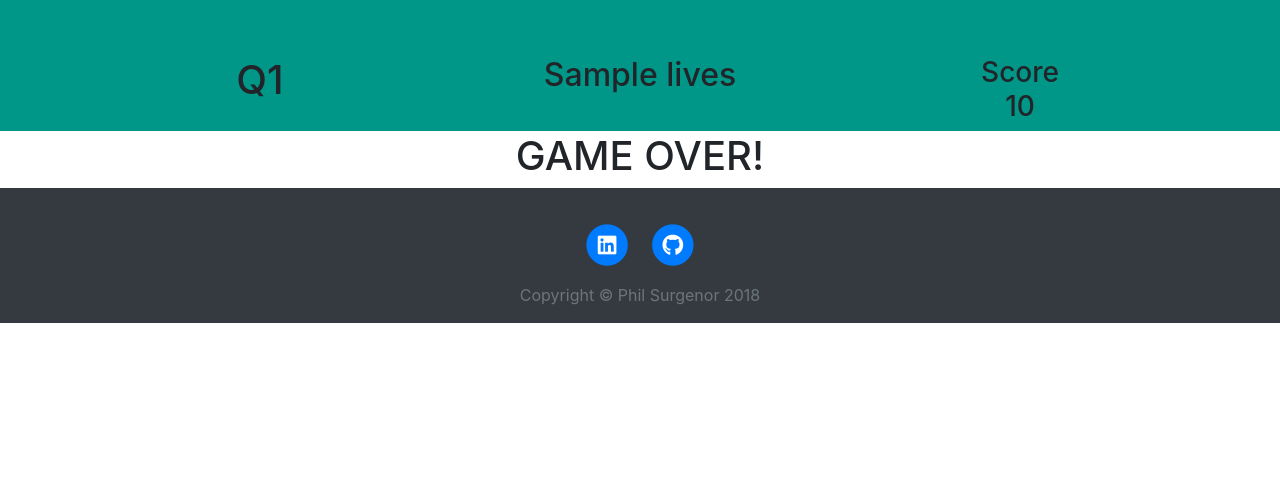
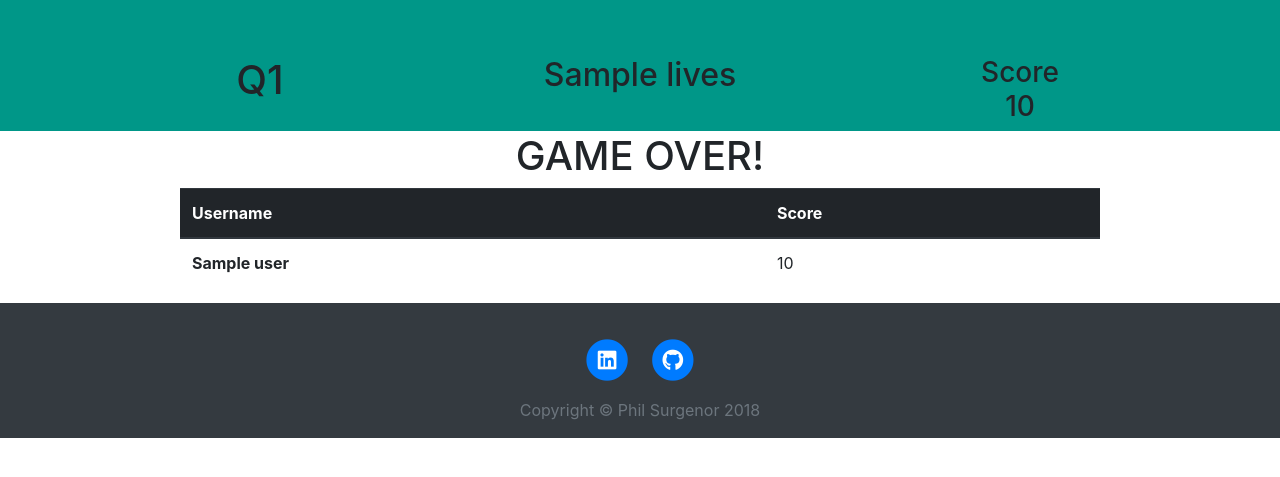
Before and after one commit to Code-Institute-Submissions/milestone3, a Flask app: template flask-game/templates/game-over.html in a window 1280 px wide. Shown: the part 56-533 px from the top of the page. Run offline with Flask 2, Linux system fonts and the light colour scheme; the template is opened without the code that fills it: most values are stand-ins (such as "Sample title", 1, 10 or a date in 2020); some libraries are stand-ins or nearby versions.

Commit message:
Added a table to show all users and their scores

```diff
--- a/flask-game/templates/game-over.html
+++ b/flask-game/templates/game-over.html
@@ -1,7 +1,5 @@
-{% extends 'questions.html' %}
-
-{% block inner %}
-  <section class="question">
+{% extends 'questions.html' %} {% block inner %}
+<section class="question">
   <div class="container">
     <div class="row">
       <div class="col-sm-12">
@@ -14,6 +12,32 @@
         <h1>GAME OVER!</h1>
       </div>
     </div>
+
+    <div class="row">
+      <div class="col-sm-10 mx-auto">
+        <table class="table">
+          <thead class="thead-dark">
+            <tr>
+              <th scope="col">Username</th>
+              <th scope="col">Score</th>
+            </tr>
+          </thead>
+          <tbody>
+
+            {% for user, userScore in userScores %}
+            {% if user == username %}
+            <tr class="table-primary">
+            {% else %}
+            <tr>
+            {% endif %}
+              <th scope="row" class="light">{{ user }}</th>
+              <td>{{ userScore }}</td>
+            </tr>
+            {% endfor %}
+          </tbody>
+        </table>
+      </div>
+    </div>
   </div>
 </section>
 {% endblock %}
```
